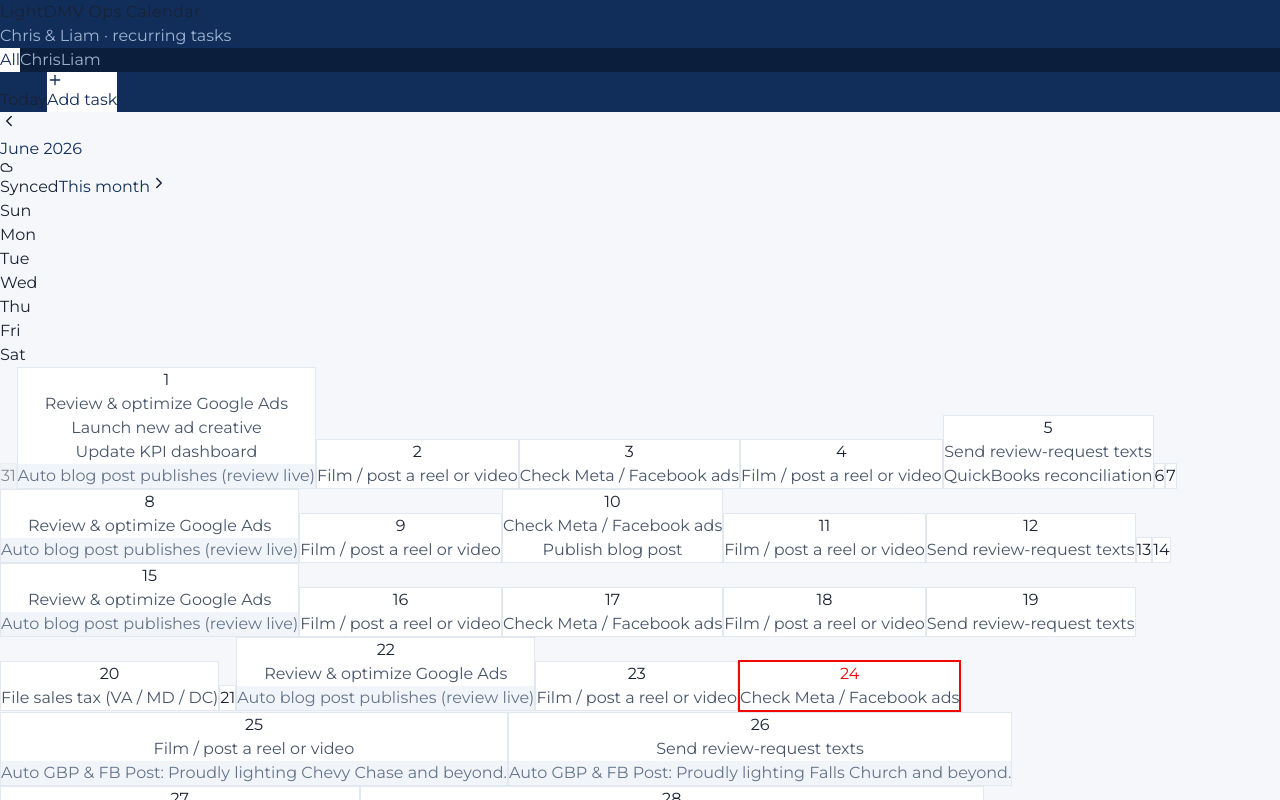
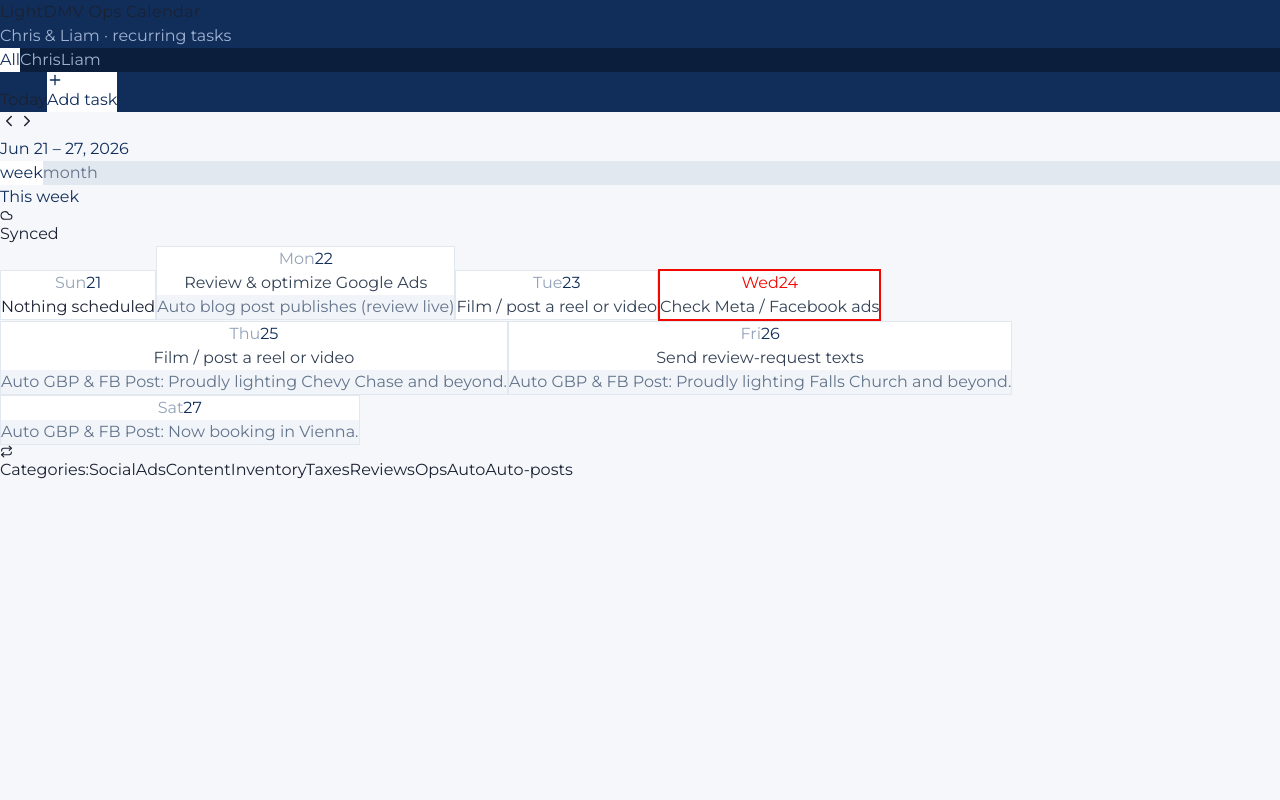
Before and after one commit to cbellamah-tech/LightDMVcalendar, a Next.js app: page / in a window 1280 px wide. Shown: the top 800 px of the page. Built offline with nearby package versions, Linux system fonts and the light colour scheme.

Commit message:
Add week view functionality to OpsCalendar with navigation controls and date range display

```diff
--- a/app/page.tsx
+++ b/app/page.tsx
@@ -65,6 +65,7 @@ const ymd = (d: Date) =>
 const sameDay = (a: Date, b: Date) => ymd(a) === ymd(b);
 const daysInMonth = (y: number, m: number) => new Date(y, m+1, 0).getDate();
 const clampDom = (y: number, m: number, dom: number) => Math.min(dom, daysInMonth(y, m));
+const startOfWeek = (d: Date) => { const s = new Date(d); s.setHours(0,0,0,0); s.setDate(s.getDate() - s.getDay()); return s; };
 
 function taskDueOn(task: Task, date: Date) {
   const dow = date.getDay(), dom = date.getDate(), mon = date.getMonth(), y = date.getFullYear();
@@ -124,6 +125,7 @@ export default function OpsCalendar() {
   const [tasks, setTasks] = useState<Task[] | null>(null);
   const [done, setDone] = useState<Record<string, boolean>>({});
   const [cursor, setCursor] = useState(new Date());
+  const [view, setView] = useState<"week" | "month">("week");
   const [filter, setFilter] = useState("All");
   const [dayPanel, setDayPanel] = useState<Date | null>(null);
   const [editing, setEditing] = useState<Task | "new" | null>(null);
@@ -203,6 +205,11 @@ export default function OpsCalendar() {
     });
   }, [cursor]);
 
+  const weekDays = useMemo(() => {
+    const s = startOfWeek(cursor);
+    return Array.from({ length: 7 }, (_, i) => { const d = new Date(s); d.setDate(s.getDate() + i); return d; });
+  }, [cursor]);
+
   if (!ready || tasks === null) {
     return (
       <div className="flex items-center justify-center gap-2 py-32 text-slate-500" style={{ minHeight: "100vh" }}>
@@ -214,6 +221,16 @@ export default function OpsCalendar() {
   const today = new Date();
   const m = cursor.getMonth();
   const shiftMonth = (n: number) => { const d = new Date(cursor); d.setMonth(d.getMonth()+n); setCursor(d); };
+  const shiftWeek = (n: number) => { const d = new Date(cursor); d.setDate(d.getDate()+7*n); setCursor(d); };
+  const goPrev = () => (view === "month" ? shiftMonth(-1) : shiftWeek(-1));
+  const goNext = () => (view === "month" ? shiftMonth(1) : shiftWeek(1));
+  const weekRangeLabel = (() => {
+    const s = weekDays[0], e = weekDays[6];
+    const sM = MONTHS[s.getMonth()], eM = MONTHS[e.getMonth()];
+    return s.getMonth() === e.getMonth()
+      ? `${sM} ${s.getDate()} – ${e.getDate()}, ${e.getFullYear()}`
+      : `${sM} ${s.getDate()} – ${eM} ${e.getDate()}, ${e.getFullYear()}`;
+  })();
 
   return (
     <div className="min-h-screen" style={{ background: PAPER, color: INK }}>
@@ -247,28 +264,102 @@ export default function OpsCalendar() {
         </button>
       </div>
 
-      {/* Month controls */}
-      <div className="px-4 sm:px-6 pt-5 pb-3 flex items-center gap-3">
-        <button onClick={() => shiftMonth(-1)} style={{ borderColor: LINE }}
-          className="w-9 h-9 rounded-lg border flex items-center justify-center bg-white hover:bg-slate-50">
-          <ChevronLeft size={18} />
+      {/* View toggle + nav controls */}
+      <div className="px-4 sm:px-6 pt-4 pb-3 flex flex-wrap items-center gap-x-3 gap-y-2">
+        <div className="flex items-center gap-2">
+          <button onClick={goPrev} style={{ borderColor: LINE }} aria-label="Previous"
+            className="w-9 h-9 rounded-lg border flex items-center justify-center bg-white hover:bg-slate-50 active:bg-slate-100">
+            <ChevronLeft size={18} />
+          </button>
+          <button onClick={goNext} style={{ borderColor: LINE }} aria-label="Next"
+            className="w-9 h-9 rounded-lg border flex items-center justify-center bg-white hover:bg-slate-50 active:bg-slate-100">
+            <ChevronRight size={18} />
+          </button>
+        </div>
+        <div className="font-extrabold text-lg sm:text-2xl mr-auto" style={{ color: NAVY }}>
+          {view === "month"
+            ? cursor.toLocaleDateString(undefined, { month: "long", year: "numeric" })
+            : weekRangeLabel}
+        </div>
+
+        <div style={{ background: "#E2E8F0" }} className="flex rounded-lg p-1">
+          {(["week","month"] as const).map(v => (
+            <button key={v} onClick={() => setView(v)}
+              style={{ background: view===v ? "white":"transparent", color: view===v ? NAVY : "#64748B" }}
+              className="px-3 py-1.5 rounded-md text-sm font-semibold capitalize transition">{v}</button>
+          ))}
+        </div>
+        <button onClick={() => setCursor(new Date())} style={{ color: NAVY, borderColor: LINE }}
+          className="text-sm font-semibold border rounded-lg px-3 py-2 bg-white hover:bg-slate-50 whitespace-nowrap">
+          {view === "month" ? "This month" : "This week"}
         </button>
-        <div className="font-extrabold text-2xl mr-auto" style={{ color: NAVY }}>
-          {cursor.toLocaleDateString(undefined, { month: "long", year: "numeric" })}
-        </div>
         <SyncBadge state={sync} />
-        <button onClick={() => setCursor(new Date())} style={{ color: NAVY, borderColor: LINE }}
-          className="text-sm font-semibold border rounded-lg px-3 py-2 bg-white hover:bg-slate-50">This month</button>
-        <button onClick={() => shiftMonth(1)} style={{ borderColor: LINE }}
-          className="w-9 h-9 rounded-lg border flex items-center justify-center bg-white hover:bg-slate-50">
-          <ChevronRight size={18} />
-        </button>
       </div>
 
-      {/* Calendar */}
+      {/* Week view (mobile-first list) */}
+      {view === "week" && (
+        <div className="px-4 sm:px-6 pb-4 flex flex-col gap-2">
+          {weekDays.map((d, i) => {
+            const isT = sameDay(d, today);
+            const dayTasks = tasksForDate(d);
+            const regularTasks = dayTasks.filter(t => t.category !== "Auto");
+            const autoTasks = dayTasks.filter(t => t.category === "Auto");
+            const dayAuto = autoPostsForDate(d);
+            const allDone = dayTasks.length > 0 && dayTasks.every(t => isDone(t.id, d));
+            const empty = dayTasks.length === 0 && dayAuto.length === 0;
+            return (
+              <button key={i} onClick={() => setDayPanel(d)}
+                style={{ background: "white", borderColor: isT ? RED : LINE, borderWidth: isT ? 2 : 1 }}
+                className="w-full rounded-xl border p-3 text-left flex gap-3 items-start hover:shadow-md transition">
+                <div className="flex flex-col items-center justify-center w-11 shrink-0 pt-0.5">
+                  <span className="text-[11px] font-bold uppercase leading-none" style={{ color: isT ? RED : "#94A3B8" }}>{DOW[d.getDay()]}</span>
+                  <span className="text-2xl font-extrabold leading-tight" style={{ color: isT ? RED : NAVY }}>{d.getDate()}</span>
+                </div>
+                <div className="flex-1 min-w-0">
+                  {empty ? (
+                    <div className="text-sm text-slate-400 py-3">Nothing scheduled</div>
+                  ) : (
+                    <div className="flex flex-col gap-1.5">
+                      {regularTasks.map(t => (
+                        <div key={t.id} className="flex items-center gap-2">
+                          <span style={{ background: CATEGORIES[t.category] }} className="w-2 h-2 rounded-full shrink-0" />
+                          <span style={{ textDecoration: isDone(t.id, d) ? "line-through" : "none", color: isDone(t.id,d) ? "#94A3B8" : "#334155" }}
+                            className="text-sm leading-snug">{t.title}</span>
+                        </div>
+                      ))}
+                      {(autoTasks.length > 0 || dayAuto.length > 0) && (
+                        <div style={{ background: "#F1F5F9", borderColor: LINE }} className="mt-0.5 rounded-lg border px-2 py-1.5 flex flex-col gap-1">
+                          {autoTasks.map(t => (
+                            <div key={t.id} className="flex items-center gap-2">
+                              <span style={{ background: "#94A3B8" }} className="w-2 h-2 rounded-full shrink-0" />
+                              <span style={{ textDecoration: isDone(t.id, d) ? "line-through" : "none", color: "#64748B" }} className="text-xs leading-snug">{t.title}</span>
+                            </div>
+                          ))}
+                          {dayAuto.map(p => (
+                            <div key={p.id} className="flex items-center gap-2">
+                              <span style={{ background: "#94A3B8" }} className="w-2 h-2 rounded-full shrink-0" />
+                              <span className="text-xs leading-snug truncate" style={{ color: "#64748B" }}>
+                                <span className="uppercase">Auto GBP &amp; FB Post: </span>{p.short}
+                              </span>
+                            </div>
+                          ))}
+                        </div>
+                      )}
+                    </div>
+                  )}
+                </div>
+                {allDone && <Check size={18} color={GREEN} strokeWidth={3} className="shrink-0 mt-1" />}
+              </button>
+            );
+          })}
+        </div>
+      )}
+
+      {/* Month view */}
+      {view === "month" && (
       <div className="px-4 sm:px-6 pb-4">
         <div className="grid grid-cols-7 gap-1 mb-1">
-          {DOW.map(d => <div key={d} className="text-center text-xs font-bold text-slate-400 py-1">{d}</div>)}
+          {DOW.map(d => <div key={d} className="text-center text-[10px] sm:text-xs font-bold text-slate-400 py-1">{d}</div>)}
         </div>
         <div className="grid grid-cols-7 gap-1">
           {grid.map((d, i) => {
@@ -332,6 +423,7 @@ export default function OpsCalendar() {
           })}
         </div>
       </div>
+      )}
 
       {/* Legend */}
       <div className="px-4 sm:px-6 pb-6 flex flex-wrap gap-x-4 gap-y-2 items-center">
```
